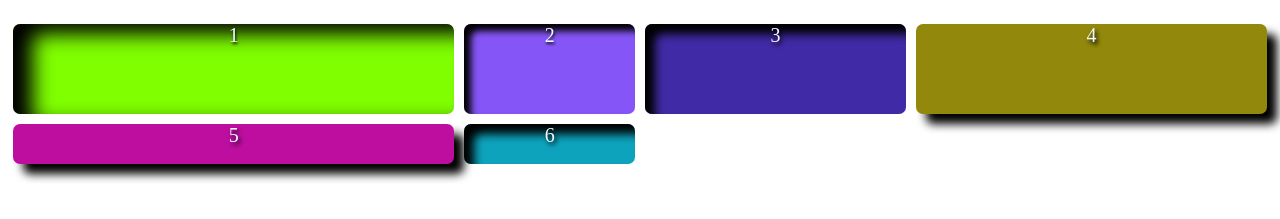
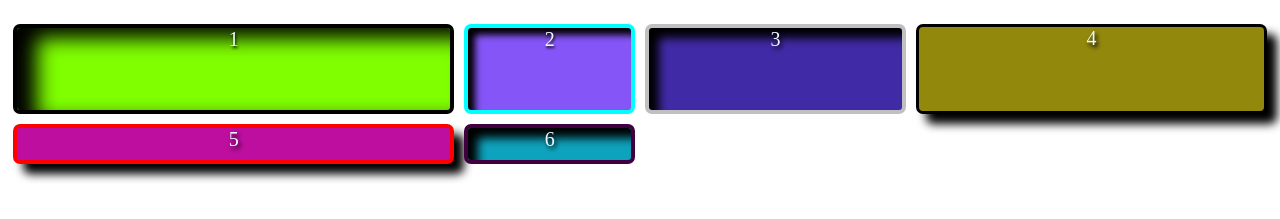
Before and after one commit to edskate/09-05-2024, a plain HTML site: page index02.html in a window 1280 px wide. Shown: the part 61-280 px from the top of the page. Drawn offline with Linux system fonts and the light colour scheme.

Commit message:
add atualizações  com flex-box

```diff
--- a/style.css
+++ b/style.css
@@ -14,6 +14,8 @@
 .coluna{
 display: grid;
 grid-template-columns: 1fr 1fr ;
+display: flex;
+
 
 }
 .linha{
@@ -30,6 +32,7 @@ grid-template-columns: 5fr 2fr 3fr 4fr;
 .item1{
     background-color: chartreuse;
     margin: 5px;
+    border: 4px solid #000;
     box-shadow: inset 20px 10px 20px #000;
     color: aliceblue;
     text-align: center;
@@ -41,6 +44,7 @@ grid-template-columns: 5fr 2fr 3fr 4fr;
     background-color: rgb(134, 85, 248);
     margin: 5px;
     color: aliceblue;
+    border: 4px solid #00ffff;
     text-shadow: 1px 2px 3px #000;
     text-align: center;
     font-size: 20px;
@@ -56,6 +60,7 @@ grid-template-columns: 5fr 2fr 3fr 4fr;
     font-size:  20px;
     border-radius: 7px;
 box-shadow: inset 10px 10px 10px #000;
+border: 4px solid #c0c0c0;
 
 }
 .item4{
@@ -67,6 +72,7 @@ box-shadow: inset 10px 10px 10px #000;
     text-shadow: 2px 3px 4px #000;
     border-radius: 7px;
     box-shadow: 10px 10px 10px #000;
+    border: 3px solid #000;
 
 }
 .item5{
@@ -75,6 +81,7 @@ box-shadow: inset 10px 10px 10px #000;
     text-align: center;
     font-size:  20px;
     border-radius: 7px;
+    border: 4px solid #ff0000;
     box-shadow: 10px 10px 10px #000;
     color: aliceblue;
     text-shadow: 2px 3px 4px #000;
@@ -86,6 +93,7 @@ box-shadow: inset 10px 10px 10px #000;
     text-align: center;
     font-size:  20px;
     border-radius: 7px;
+    border: 4px solid #400040;
     color: aliceblue;
     box-shadow: inset 10px 10px 10px #000;
     text-shadow: 2px 3px 4px #000;
```
